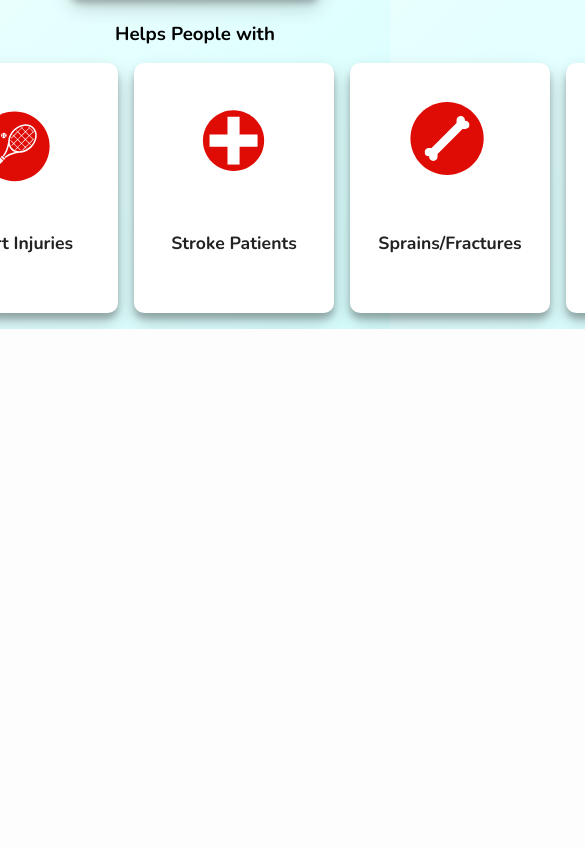
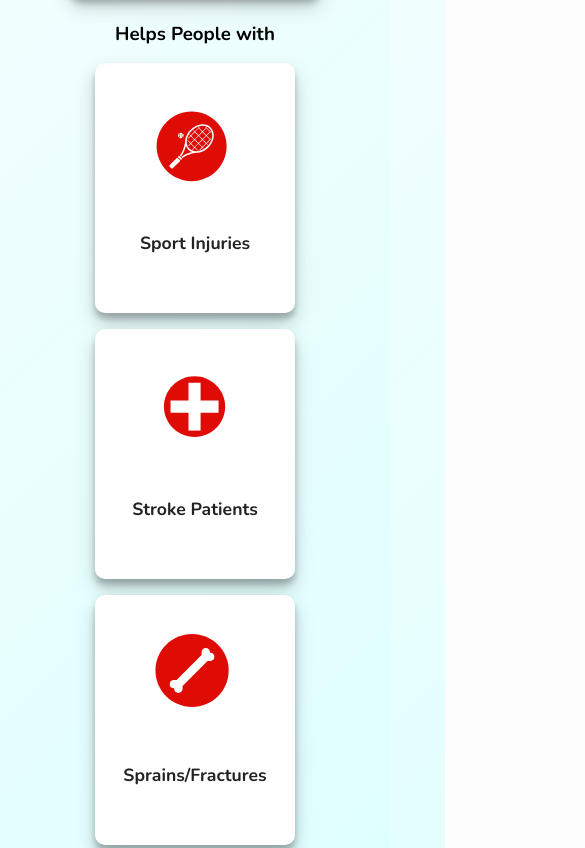
Before and after one commit to Binal02Singh/Form-Physio, a plain HTML site: page index.html in a window 390 px wide. Shown: the part 951-1799 px from the top of the page, 585 px wide, since content can reach past the window. Before the commit the page ends 1280 px from the top, so only its background shows below. Drawn offline with nearby package versions, Linux system fonts and the light colour scheme.

Commit message:
responsive

```diff
--- a/style.css
+++ b/style.css
@@ -94,12 +94,7 @@ h1 {
   padding: 0.3rem 1rem;
   border-radius: 20px;
 }
-@media screen and (max-width: 786px) {
-  .container {
-    display: flex;
-    flex-direction: column;
-  }
-}
+
 hr {
   color: var(--clr-orange);
 }
@@ -109,7 +104,7 @@ section {
   /* background-image: linear-gradient(120deg, #f6d365 0%, #fda085 100%); */
 }
 .container-2 {
-  width: 900px;
+  max-width: 900px;
   display: grid;
   grid-template-columns: repeat(5, 1fr);
   grid-gap: 1rem;
@@ -126,3 +121,13 @@ section {
 .container-2 .card--avatar {
   object-fit: contain;
 }
+@media screen and (max-width: 786px) {
+  .container {
+    display: flex;
+    flex-direction: column;
+  }
+  .container-2 {
+    display: flex;
+    flex-direction: column;
+  }
+}
```
